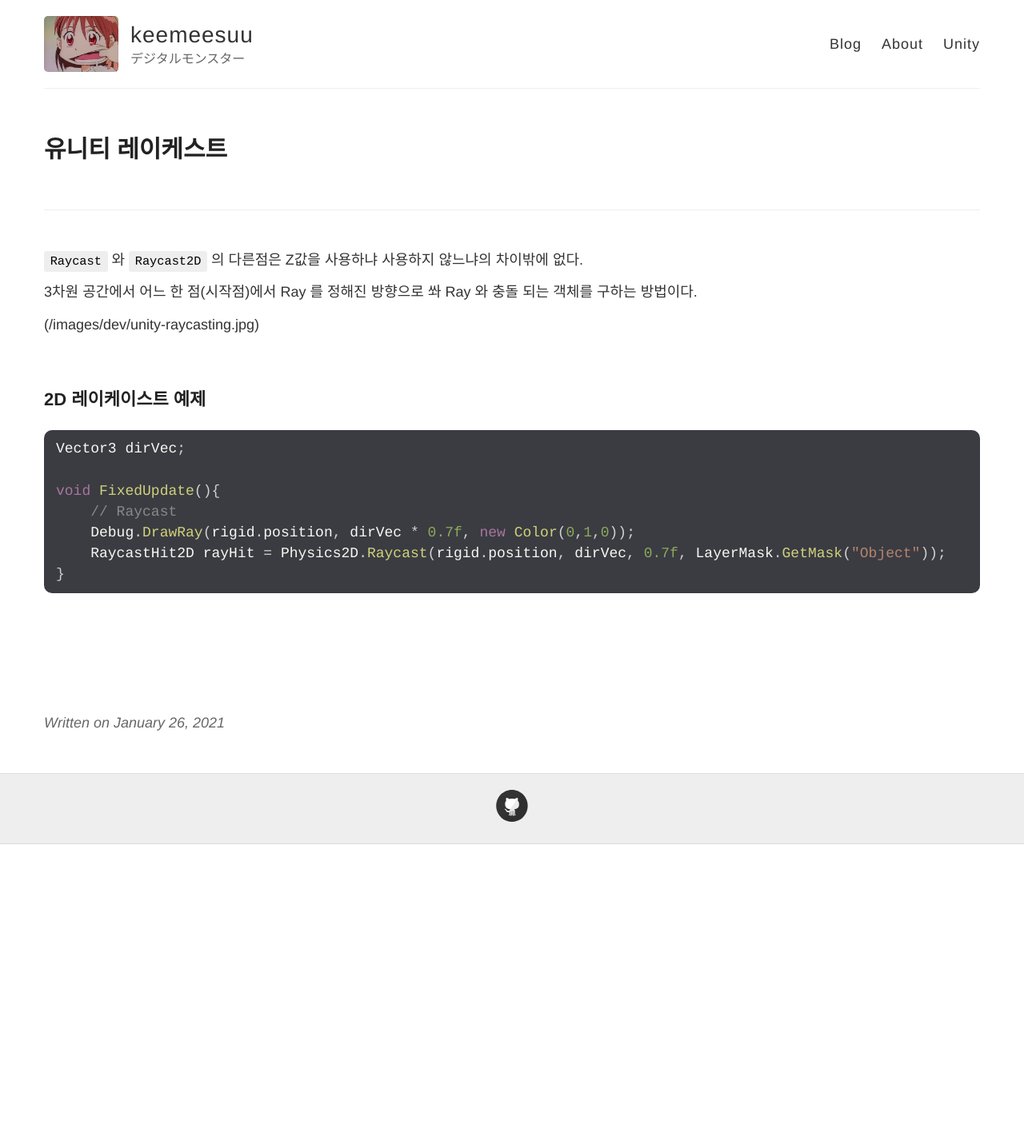
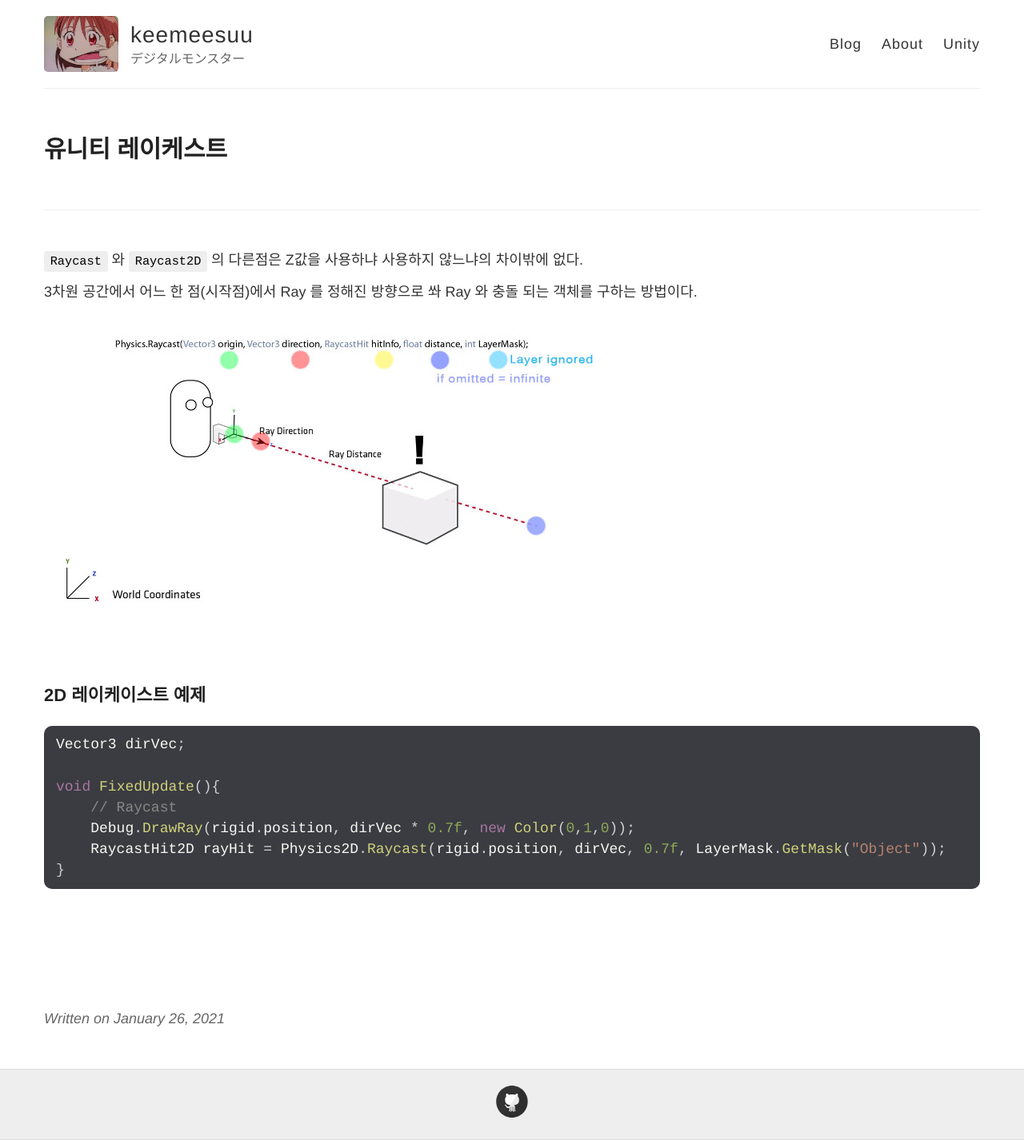
Before and after one commit to keemeesuu/keemeesuu.github.io, a Jekyll site: the page built from _posts/dev/Unity/2021-01-26-RaycastHit2D.md, in a window 1280 px wide. Shown: the whole page at 80% size. Built offline with Jekyll 4.4.1, drawn with Linux system fonts in a browser that asks for light colours; before the commit the page ends 1056 px from its top, so only the background shows below that.

Commit message:
Update 2021-01-26-RaycastHit2D.md

```diff
--- a/_posts/dev/Unity/2021-01-26-RaycastHit2D.md
+++ b/_posts/dev/Unity/2021-01-26-RaycastHit2D.md
@@ -14,7 +14,7 @@ tags: [ unity, raycast, RaycastHit2D ]
 
 3차원 공간에서 어느 한 점(시작점)에서  Ray 를 정해진 방향으로 쏴 Ray 와 충돌 되는 객체를 구하는 방법이다.
 
-(/images/dev/unity-raycasting.jpg)
+![RaycastHit2D Physics2D.Raycast(Vector2 origin, Vector2 direction, float distance, int layerMask)](/images/dev/unity-raycasting.jpg "RaycastHit2D Physics2D.Raycast(Vector2 origin, Vector2 direction, float distance, int layerMask)")
 
 <br>
 
```
